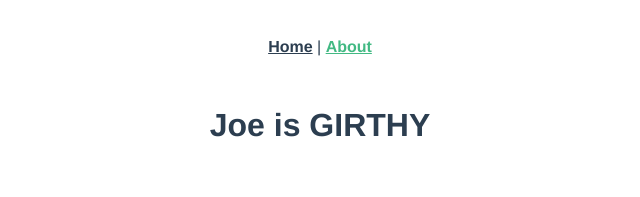
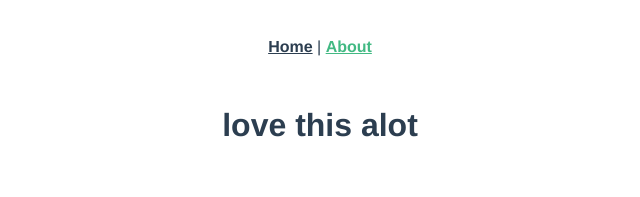
Before and after one commit to mchieco/NARAP, a Vue app: page /about in a window 1280 px wide. Shown: the top 197 px of the page, without its empty margins (320-960 px from the left). Built offline with nearby package versions, Linux system fonts and the light colour scheme.

Commit message:
some text

```diff
--- a/src/views/About.vue
+++ b/src/views/About.vue
@@ -1,5 +1,5 @@
 <template>
   <div class="about">
-    <h1>Joe is GIRTHY</h1>
+    <h1>love this alot</h1>
   </div>
 </template>
```
